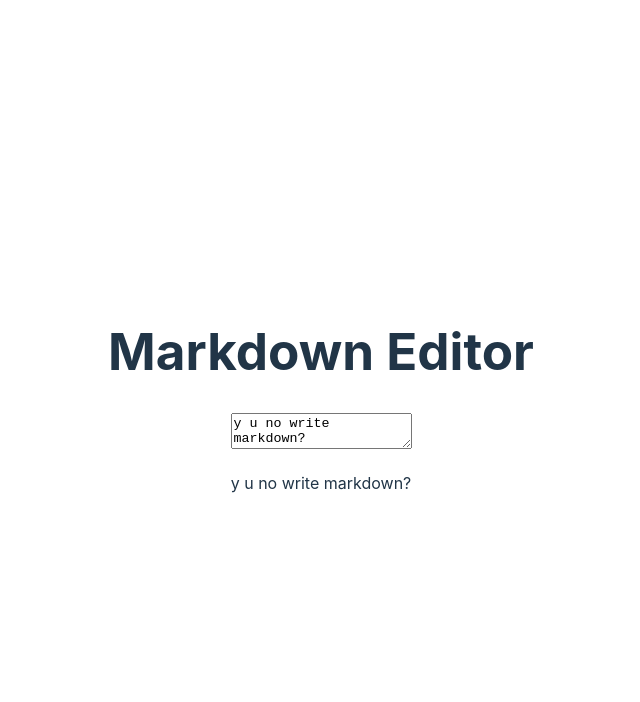
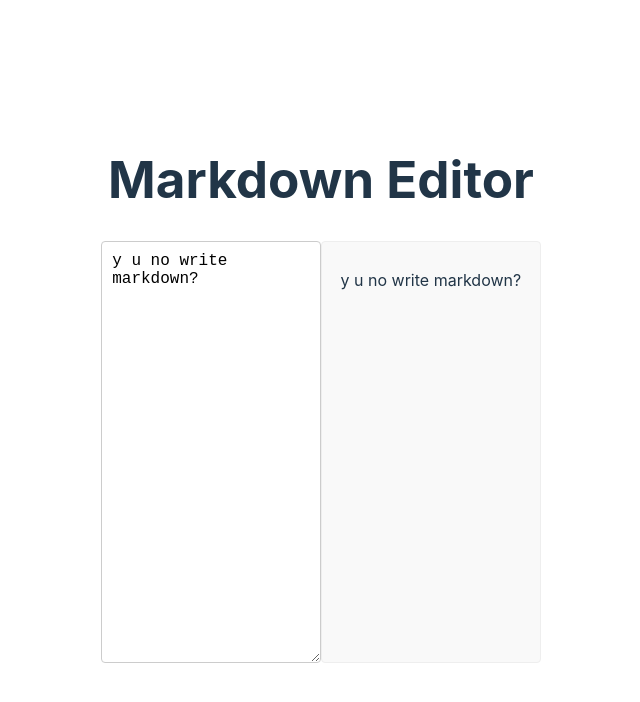
Before and after one commit to nikomancy/writeway, a React (Vite) app: page / in a window 1280 px wide. Shown: the top 702 px of the page, without its empty margins (319-959 px from the left). Built offline with nearby package versions, Linux system fonts and the light colour scheme.

Commit message:
Styling updates

```diff
--- a/src/App.tsx
+++ b/src/App.tsx
@@ -1,5 +1,5 @@
 import React, { useState } from 'react'
-import MarkdownEditor from './markdownEditor'
+import MarkdownEditor from './MarkdownEditor'
 import './App.css'
 
 function App() {
--- /dev/null
+++ b/src/MarkdownEditor.module.css
@@ -0,0 +1,25 @@
+/* MarkdownEditor.module.css */
+.editorContainer {
+  display: flex;
+  justify-content: space-between;
+  margin: 20px;
+}
+
+.textarea {
+  width: 48%;
+  height: 400px;
+  padding: 10px;
+  font-family: 'Courier New', Courier, monospace;
+  font-size: 16px;
+  border: 1px solid #ccc;
+  border-radius: 4px;
+}
+
+.markdown {
+  width: 48%;
+  padding: 10px;
+  border: 1px solid #eee;
+  border-radius: 4px;
+  background-color: #f9f9f9;
+  overflow-wrap: break-word;
+}
--- a/src/markdownEditor.tsx
+++ b/src/markdownEditor.tsx
@@ -1,17 +1,21 @@
 import React, { useState } from 'react'
 import ReactMarkdown from 'react-markdown'
+import styles from './MarkdownEditor.module.css'
 
 const MarkdownEditor: React.FC = () => {
   const [markdown, setMarkdown] = useState<string>('y u no write markdown?')
 
   return (
-    <div>
+    <div className={styles.editorContainer}>
       <textarea
+        className={styles.textarea}
         value={markdown}
         onChange={(e) => setMarkdown(e.target.value)}
         placeholder='Write some markdown'
       />
-      <ReactMarkdown>{markdown}</ReactMarkdown>
+      <div className={styles.markdown}>
+        <ReactMarkdown>{markdown}</ReactMarkdown>
+      </div>
     </div>
   )
 }
```
